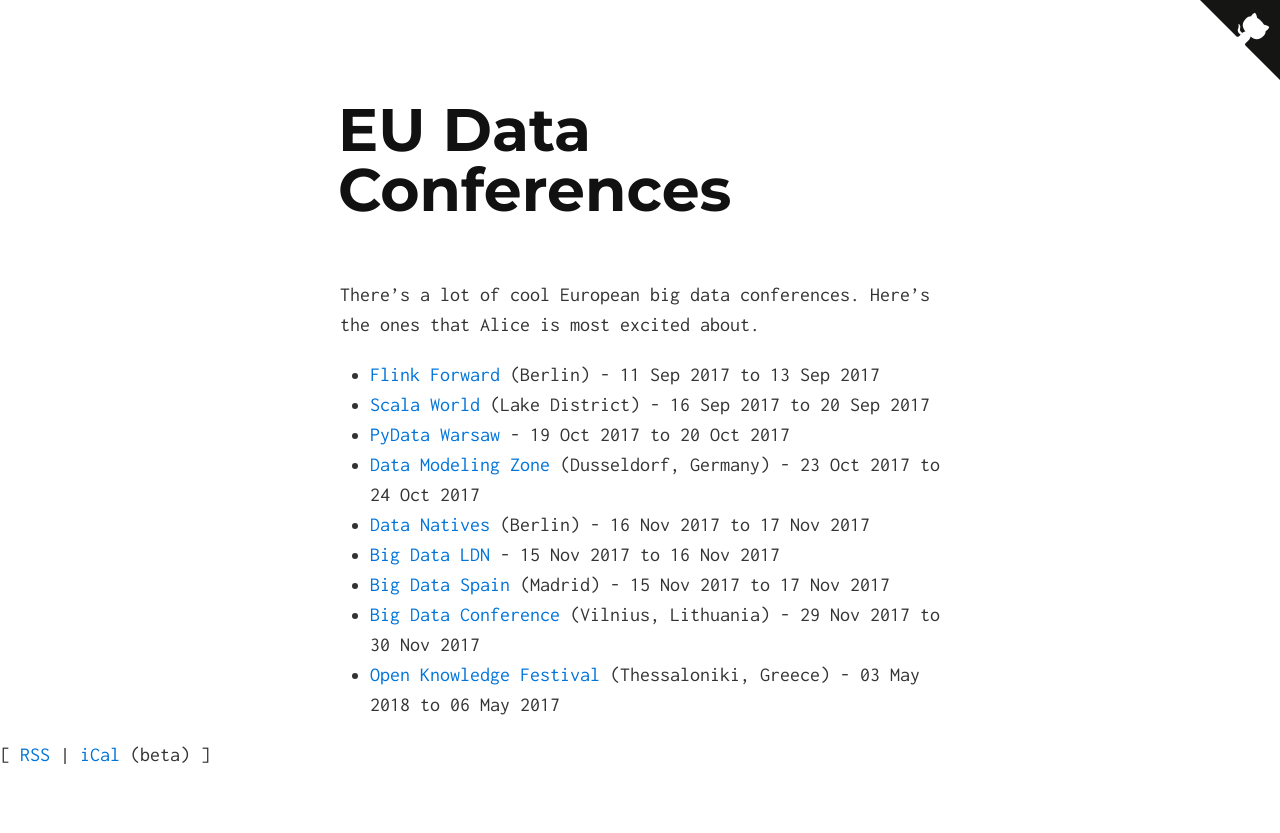
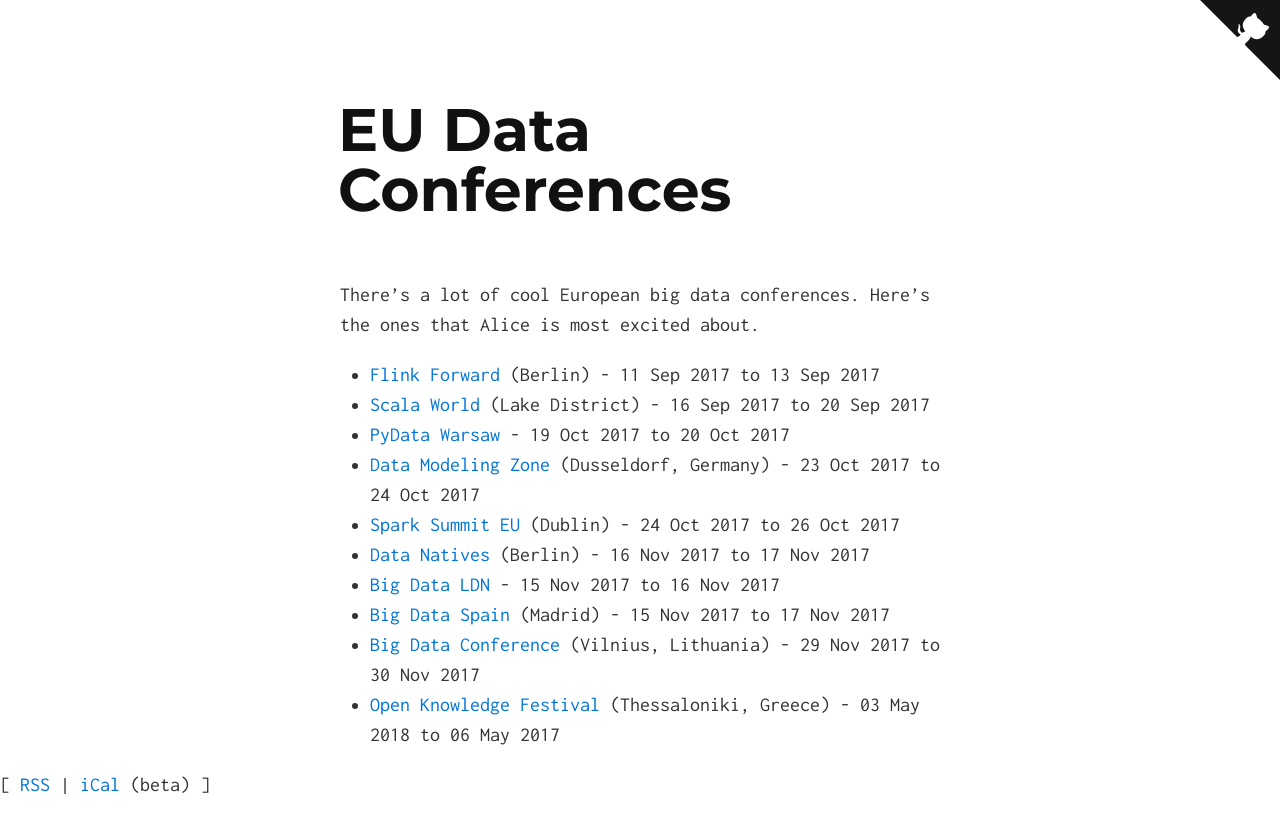
Before and after one commit to eudataconf/eudataconf, a Jekyll site: the page built from index.md, in a window 1280 px wide. Shown: the top 833 px of the page. Built offline with Jekyll 4.4.1, drawn with Linux system fonts in a browser that asks for light colours.

Commit message:
add Spark Summit EU

```diff
--- a/_data/conferences.yml
+++ b/_data/conferences.yml
@@ -25,6 +25,13 @@
   uid: 21
   startdate: 2017-10-23
   enddate: 2017-10-24
+- name: Spark Summit EU
+  location: Dublin
+  roughdate: 24-26 October 2017
+  uri: https://spark-summit.org/eu-2017/
+  uid: 22
+  startdate: 2017-10-24
+  enddate: 2017-10-26
 - name: Data Natives
   location: Berlin
   roughdate: 16-17 November 2017
```
